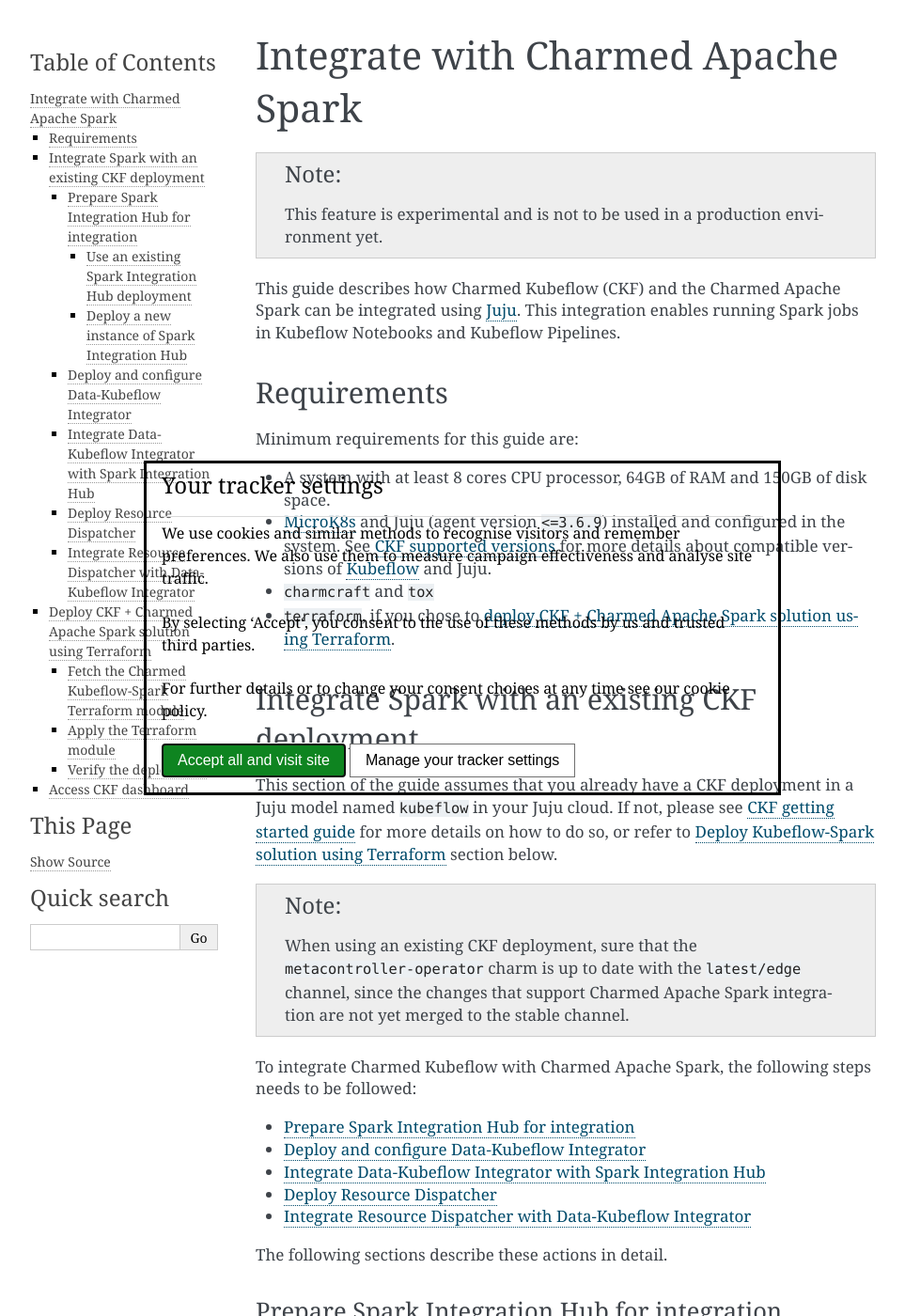
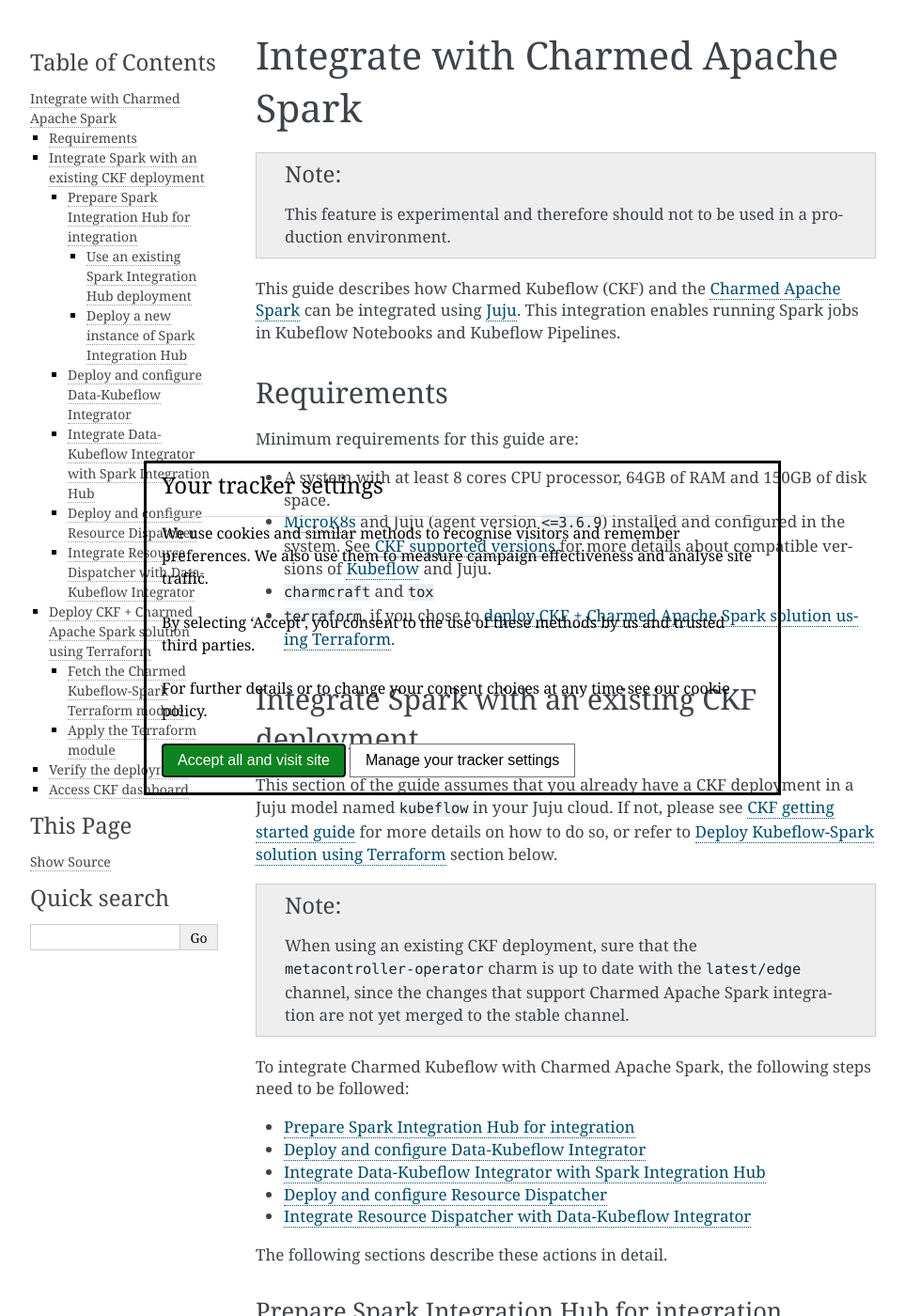
Before and after one commit to canonical/charmed-kubeflow-documentation, a Sphinx documentation site: the page built from docs/how-to/manage/integrate-spark.rst, in a window 1280 px wide and 1400 px high. Shown: the whole window at 94% size, without its empty margins (148-1111 px from the left). Built offline with Sphinx 7.4.7, drawn with Linux system fonts in a browser that asks for light colours; some of the changed text lies outside the part shown.

Commit message:
PR feedback and improvements

```diff
--- a/docs/how-to/manage/integrate-spark.rst
+++ b/docs/how-to/manage/integrate-spark.rst
@@ -5,10 +5,11 @@
 
 .. note::
 
-   This feature is experimental and is not to be used in a production environment yet.
+   This feature is experimental and therefore should not to be used in a production environment.
 
-This guide describes how Charmed Kubeflow (CKF) and the Charmed Apache Spark can be integrated using `Juju`_.
-This integration enables running Spark jobs in Kubeflow Notebooks and Kubeflow Pipelines.
+This guide describes how Charmed Kubeflow (CKF) and the
+`Charmed Apache Spark <https://canonical-charmed-spark.readthedocs-hosted.com/main/>`_ can be integrated using
+`Juju`_. This integration enables running Spark jobs in Kubeflow Notebooks and Kubeflow Pipelines.
 
 .. _kf_spark_requirements:
 
@@ -43,12 +44,12 @@
    ``latest/edge`` channel, since the changes that support Charmed Apache Spark integration are not yet merged
    to the stable channel.
 
-To integrate Charmed Kubeflow with Charmed Apache Spark, the following steps needs to be followed:
+To integrate Charmed Kubeflow with Charmed Apache Spark, the following steps need to be followed:
 
 - :ref:`Prepare Spark Integration Hub for integration <prepare_spark_integration_hub>`
 - :ref:`Deploy and configure Data-Kubeflow Integrator <deploy_data_kubeflow_integrator>`
 - :ref:`Integrate Data-Kubeflow Integrator with Spark Integration Hub <integrate_data_kubeflow_integrator_with_integration_hub>`
-- :ref:`Deploy Resource Dispatcher <deploy_resource_dispatcher>`
+- :ref:`Deploy and configure Resource Dispatcher <deploy_resource_dispatcher>`
 - :ref:`Integrate Resource Dispatcher with Data-Kubeflow Integrator <integrate_resource_dispatcher_with_data_kubeflow_integrator>`
 
 
@@ -174,9 +175,9 @@
 
 .. _deploy_resource_dispatcher:
 
-~~~~~~~~~~~~~~~~~~~~~~~~~~~~
-Deploy Resource Dispatcher
-~~~~~~~~~~~~~~~~~~~~~~~~~~~~
+~~~~~~~~~~~~~~~~~~~~~~~~~~~~~~~~~~~~~~~~~~~
+Deploy and configure Resource Dispatcher
+~~~~~~~~~~~~~~~~~~~~~~~~~~~~~~~~~~~~~~~~~~~
 
 Within the ``kubeflow`` model, deploy the Resource Dispatcher charm as follows:
 
@@ -280,9 +281,9 @@
 
 .. _verify_kubeflow_spark_deployment:
 
-~~~~~~~~~~~~~~~~~~~~~~~
+-----------------------
 Verify the deployment
-~~~~~~~~~~~~~~~~~~~~~~~
+-----------------------
 
 As the first step, verify all charms are in ``active`` status by monitoring the Juju model:
 
--- a/docs/how-to/use/run-spark-jobs.rst
+++ b/docs/how-to/use/run-spark-jobs.rst
@@ -5,7 +5,7 @@
 
 .. note::
 
-   This feature is experimental and is not to be used in a production environment yet.
+   This feature is experimental and therefore should not to be used in a production environment.
 
 This guide describes how to run Spark jobs from inside Kubeflow Notebooks and in Kubeflow Pipeline steps.
 
```
